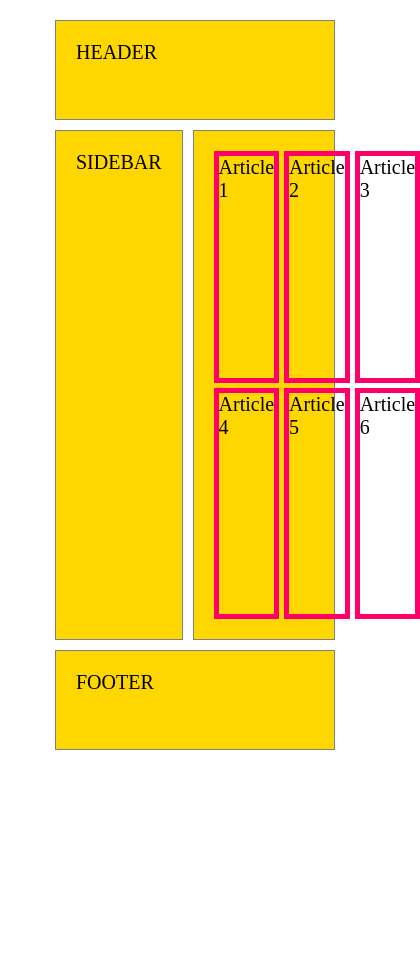
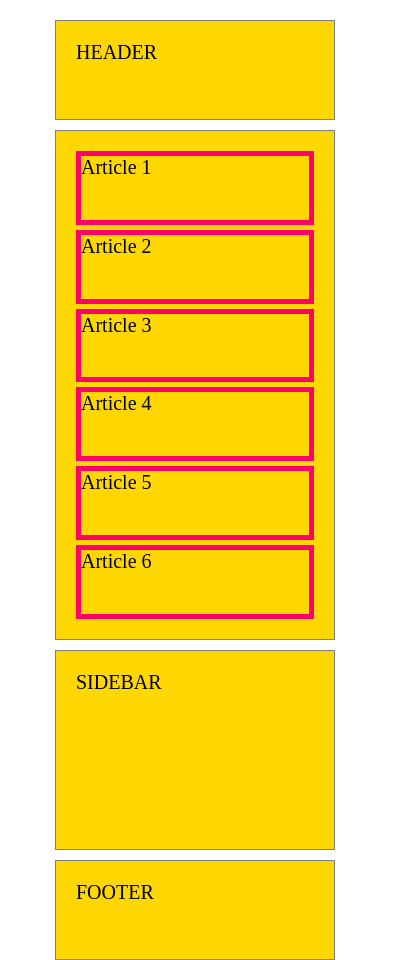
Before and after one commit to holetexvn/responsive-css-grid, a plain HTML site: page index.html in a window 390 px wide. Shown: the whole page, 420 px wide, since content can reach past the window. Before the commit the page ends 884 px from the top, so only its background shows below. Drawn offline with Linux system fonts and the light colour scheme.

Commit message:
responsive with @media query

```diff
--- a/style.css
+++ b/style.css
@@ -58,3 +58,25 @@ body {
 .article {
   border: 5px solid rgb(255, 0, 106);
 }
+
+@media (max-width: 900px) {
+  .item-3 {
+    grid-template-columns: repeat(2, 1fr);
+  }
+}
+
+@media (max-width: 600px) {
+  .container {
+    grid-template-rows: 100px 300px 200px 200px 100px;
+    grid-template-areas:
+    "header header header"
+    "content content content"
+    "content content content"
+    "sidebar sidebar sidebar"
+    "footer footer footer";
+  }
+
+  .item-3 {
+    grid-template-columns: 1fr;
+  }
+}
```
